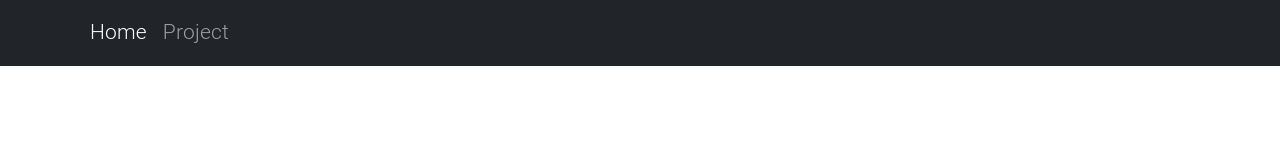
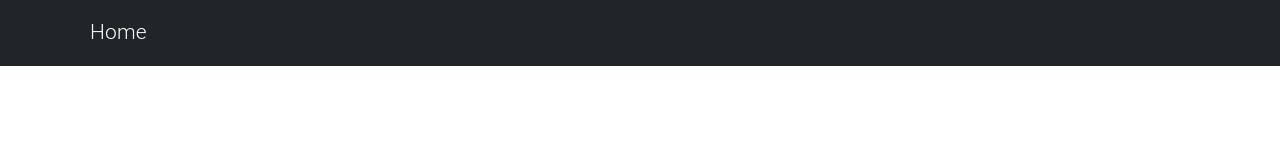
Before and after one commit to AbinashMainali/laravelProject2, a React (Create React App) app in the folder client/: page / in a window 1280 px wide. Shown: the top 160 px of the page. Built offline with nearby package versions, Linux system fonts and the light colour scheme.

Commit message:
slight change

```diff
--- a/client/src/App.js
+++ b/client/src/App.js
@@ -19,9 +19,9 @@ function App() {
                             <NavLink to="/" className="nav-link">
                                 Home
                             </NavLink>
-                            <NavLink to="/login" className="nav-link">
+                            {/* <NavLink to ="/project" className="nav-link">
                                 Project
-                            </NavLink>
+                            </NavLink> */}
                         </Nav>
                     </Navbar.Collapse>
                 </Container>
@@ -30,8 +30,7 @@ function App() {
                 {/*Route link to different element */}
                 <Routes>
                     <Route path="/" element={<Home/>}/>
-                    <Route path="/login" element={<Login/>}/>
-                    <Route path="/project" element={<Project/>}/>
+                    {/* <Route path="/project" element={<Project/>}/> */}
 
                 </Routes>
 
```
